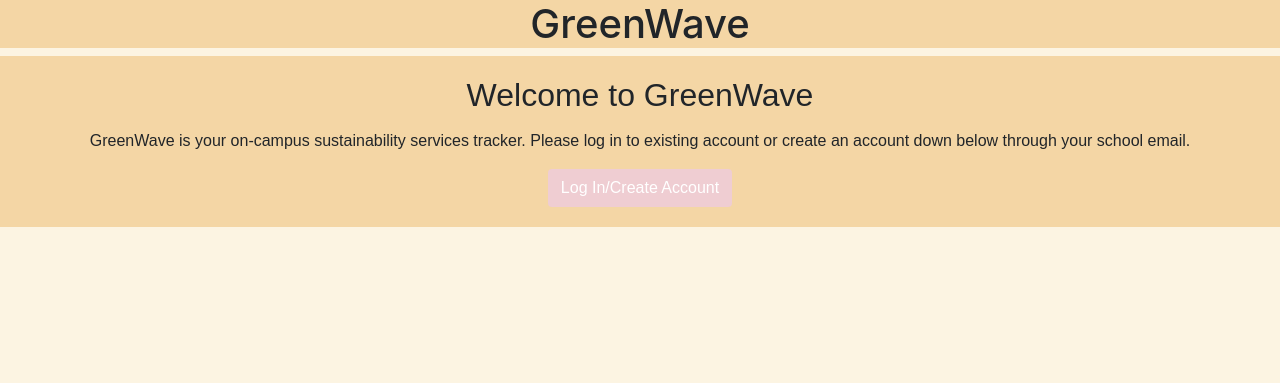
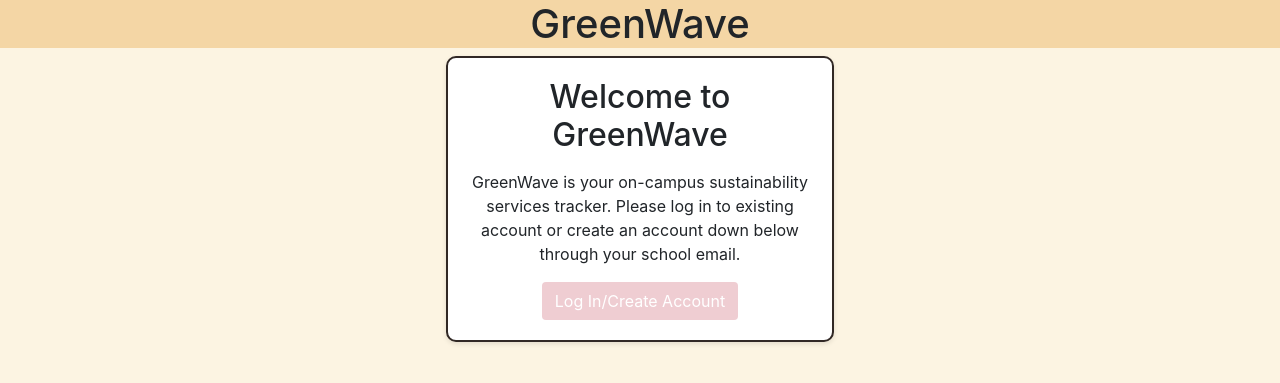
Before and after one commit to CSCI3356-Fall2024/Ed-Sheeran---The-A-Team, a Django app: page / in a window 1280 px wide. Shown: the top 383 px of the page. Run offline with Django 5.2, Linux system fonts and the light colour scheme.

Commit message:
removed landing.html (was redundant), added login.css

```diff
--- /dev/null
+++ b/GreenWave/static/login.css
@@ -0,0 +1,47 @@
+body .text-center{
+    background-color: #fcf4e2;
+    font-family: Arial, sans-serif;
+}
+
+.btn-primary-color {
+    background-color: #efcdd2;
+    color: white;
+}
+
+.container {
+    display: flex;
+    flex-direction: row;
+    /* flex-wrap: wrap; */
+    align-items: stretch;
+    align-content: space-around;
+    justify-content: space-around;
+    width: 100%;
+    display: flex;
+    align-items: center;
+    justify-content: center;
+
+}
+.rectangle-container {
+    width: 35%;
+    border:2px solid #312825;
+    padding: 20px;
+    background-color: white;
+    border-radius: 10px;
+    box-shadow: 0 2px 5px rgba(0, 0, 0, 0.1);
+}
+
+.rectangle-container h2 {
+    margin-bottom: 15px;
+}
+
+.rectangle-container ul {
+    list-style-type: none;
+    padding-left: 0;
+}
+.rectangle-container ol {
+    list-style-type: none;
+    padding-left: 0;
+}
+.rectangle-container li {
+    margin-bottom: 10px;
+}
--- a/GreenWave/templates/login.html
+++ b/GreenWave/templates/login.html
@@ -1,9 +1,9 @@
 <head>
-    <link rel="stylesheet" href="../../static/home.css">
+    <link rel="stylesheet" href="../../static/login.css">
 
 </head>
 <body>
-    <div class="text-center">
+    <div class="container">
         <div class="rectangle-container">
             <div class="color-block">
                 <h2> Welcome to GreenWave</h2>
```
Also changed, not shown: GreenWave/templates/landing.html (deleted, +0 -28 lines).
